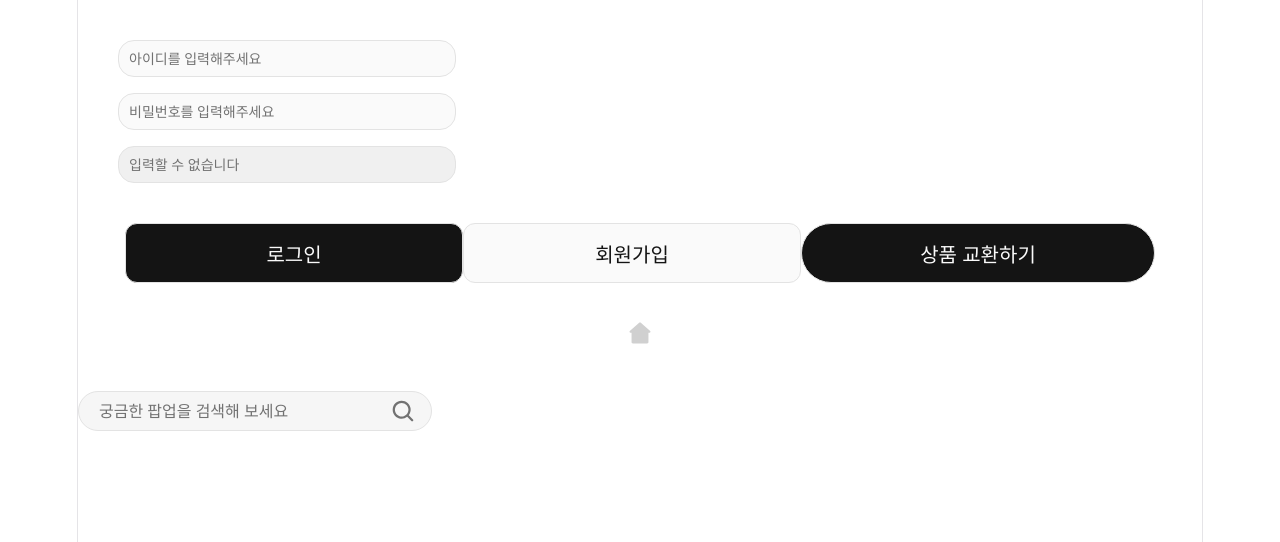
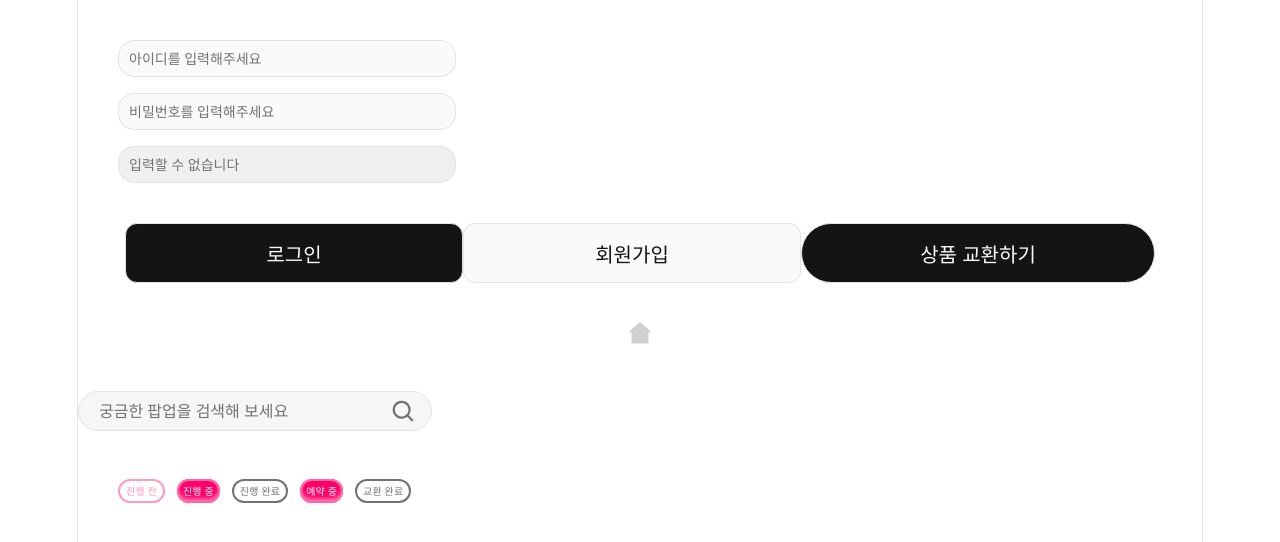
Before and after one commit to line4thon-team22/pickit-frontend, a React (Vite) app: page /test in a window 1280 px wide. Shown: the top 542 px of the page. Built offline with nearby package versions, Linux system fonts and the light colour scheme.

Commit message:
:sparkles: Feat: 예약 진행 / 팝업 진행 상태별 뱃지 ui  구현

```diff
--- /dev/null
+++ b/src/components/badge/StatusBadge.jsx
@@ -0,0 +1,67 @@
+import styled from "styled-components";
+
+export default function StatusBadge({
+  type = "popup",
+  status = "upcoming",
+  ...props
+}) {
+  const labels = {
+    popup: {
+      upcoming: "진행 전",
+      ongoing: "진행 중",
+      completed: "진행 완료",
+    },
+    reservation: {
+      upcoming: "방금 전",
+      ongoing: "예약 중",
+      completed: "교환 완료",
+    },
+  };
+
+  return (
+    <Badge $status={status} {...props}>
+      {labels[type]?.[status] || "상태 없음"}
+    </Badge>
+  );
+}
+
+const Badge = styled.span`
+  width: fit-content;
+  height: 24px;
+  padding: 2px 6px;
+  box-sizing: border-box;
+  border-radius: 10000px;
+
+  display: inline-flex;
+  justify-content: center;
+  align-items: center;
+
+  font-family: inherit;
+  font-size: 10px;
+  font-weight: ${({ $status }) => ($status === "ongoing" ? 600 : 500)};
+  white-space: nowrap;
+
+  background-color: ${({ $status }) =>
+    $status === "ongoing" ? "#FF006A" : "transparent"};
+
+  box-shadow: ${({ $status }) =>
+    $status === "ongoing"
+      ? `0 0 0 2px #FF66A6 inset,
+       0 -4px 4px rgba(255, 229, 240, 0.60) inset`
+      : "none"};
+
+  color: ${({ $status }) =>
+    $status === "completed"
+      ? "#727272"
+      : $status === "ongoing"
+        ? "#fafafa"
+        : "#ff99c3"};
+
+  border: 2px solid
+    ${({ $status }) =>
+      $status === "completed"
+        ? "#727272"
+        : $status === "ongoing"
+          ? "#none"
+          : "#ff99c3"};
+`;
--- a/src/pages/test/TestPage.jsx
+++ b/src/pages/test/TestPage.jsx
@@ -5,6 +5,7 @@ import homeGray from "../../assets/images/icon/home-gray.svg";
 import homePink from "../../assets/images/icon/home-pink.svg";
 import CommonInput from "../../components/input/CommonInput";
 import SearchBar from "../../components/input/SearchBar";
+import StatusBadge from "../../components/badge/StatusBadge";
 
 function TestPage() {
   return (
@@ -44,6 +45,15 @@ function TestPage() {
       <div style={{ padding: "8px 0" }}>
         <SearchBar placeholder="궁금한 팝업을 검색해 보세요" />
       </div>
+
+      <div style={{ display: "flex", gap: "12px", padding: "40px" }}>
+        <StatusBadge type="popup" status="upcoming" />
+        <StatusBadge type="popup" status="ongoing" />
+        <StatusBadge type="popup" status="completed" />
+
+        <StatusBadge type="reservation" status="ongoing" />
+        <StatusBadge type="reservation" status="completed" />
+      </div>
     </div>
   );
 }
```
